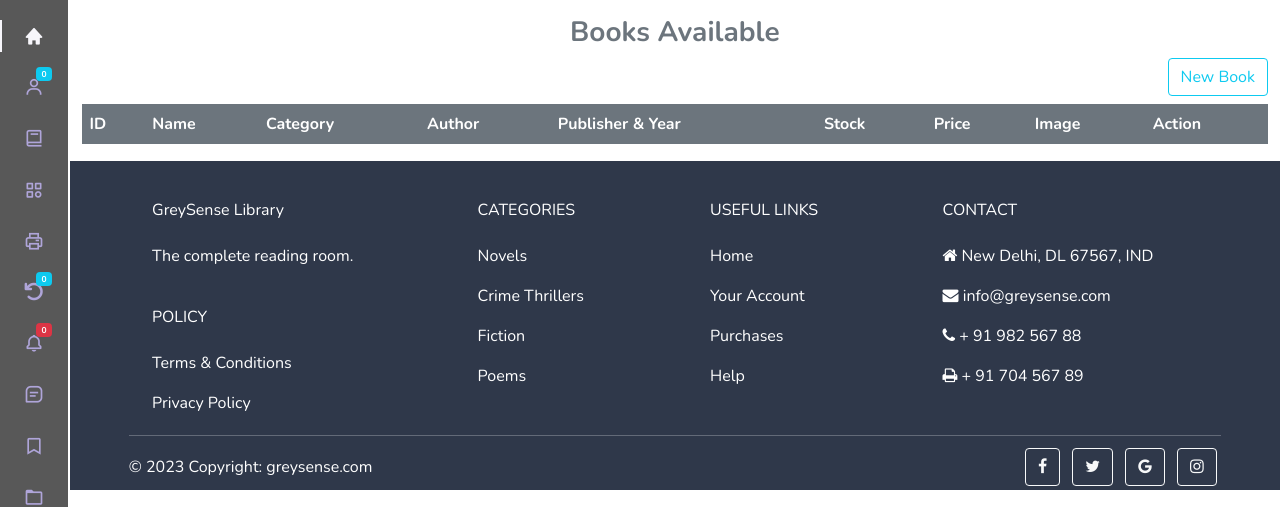
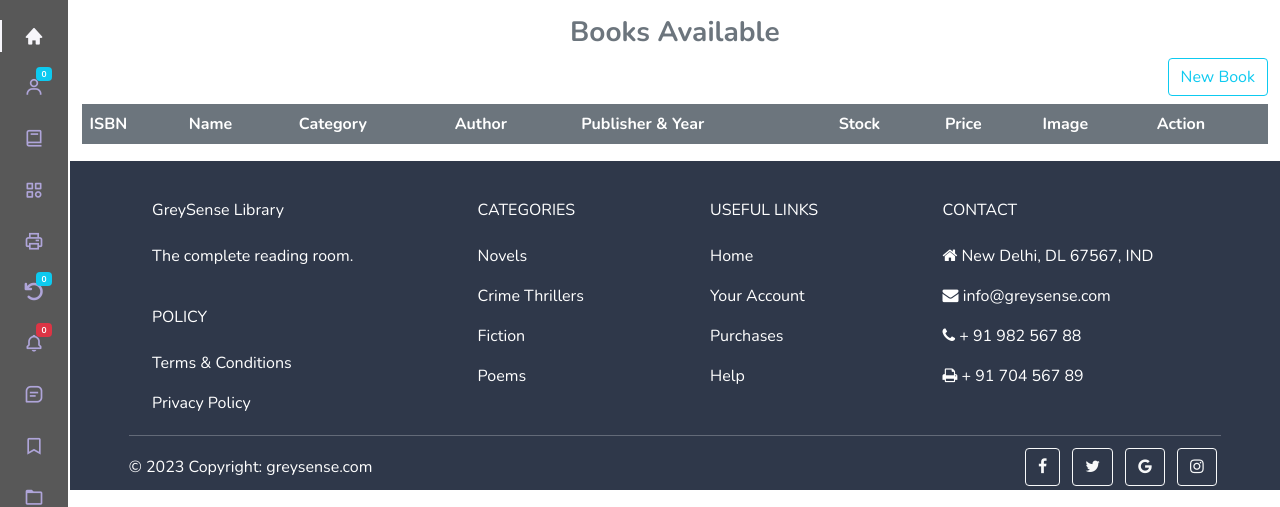
Before and after one commit to Shemeemvp/LibraryManagement, a Django app: template LibraryApp/templates/admin/book/show-books.html in a window 1280 px wide. Shown: the part 64-571 px from the top of the page. Run offline with Django 4.2, Linux system fonts and the light colour scheme; the template is opened without the code that fills it, so the values that code supplies are empty; some libraries are stand-ins or nearby versions.

Commit message:
Books model - field modified, added ISBN. Validation for ISBN added.

```diff
--- a/LibraryApp/models.py
+++ b/LibraryApp/models.py
@@ -1,6 +1,7 @@
 from django.db import models
 from django.contrib.auth.models import User, auth
 from phonenumber_field.modelfields import PhoneNumberField
+from isbn_field import ISBNField
 from django.contrib.auth.models import AbstractUser
 
 # Create your models here.
@@ -46,7 +47,8 @@ class Publisher(models.Model):
 
 
 class Books(models.Model):
-    book_number = models.BigIntegerField(null=True, blank=True)
+    # isbn = models.BigIntegerField(null=True, blank=True)
+    isbn = ISBNField(null=True)
     title = models.CharField(max_length=150)
     slug = models.SlugField(max_length=100,null=True,blank=True)
     edition = models.IntegerField(null=True)
--- a/LibraryApp/templates/admin/book/add-book.html
+++ b/LibraryApp/templates/admin/book/add-book.html
@@ -30,10 +30,12 @@ Library {%endblock%} {%block content%}
           <input
             type="number"
             class="form-control"
-            placeholder="Book Number"
+            placeholder="ISBN Number"
+            id="isbnInput"
             name="book-number"
             required
           />
+          <div class="isbn-error text-danger" id="isbn_err"></div>
         </div>
         <div class="form-group">
           <input
--- a/LibraryApp/templates/admin/book/edit-book.html
+++ b/LibraryApp/templates/admin/book/edit-book.html
@@ -27,13 +27,13 @@ Library {%endblock%} {%block content%}
       >
         {%csrf_token%}
         <div class="form-group">
-            <label class="text-secondary fw-bold" for="">Book Number</label>
+            <label class="text-secondary fw-bold" for="">ISBN Number</label>
           <input
             type="number"
             class="form-control"
-            placeholder="Book Number"
+            placeholder="ISBN Number"
             name="book-number"
-            value="{{book.book_number}}"
+            value="{{book.isbn}}"
             required
           />
         </div>
--- a/LibraryApp/templates/admin/book/show-books.html
+++ b/LibraryApp/templates/admin/book/show-books.html
@@ -12,7 +12,7 @@
         <table class="table bg-dark text-white">
           <thead class="bg-secondary text-white">
             <tr>
-              <th scope="col">ID</th>
+              <th scope="col">ISBN</th>
               <th scope="col">Name</th>
               <th scope="col">Category</th>
               <th scope="col">Author</th>
@@ -26,7 +26,7 @@
           <tbody>
             {%for item in books%}
             <tr>
-              <th scope="row">{{item.book_number}}</th>
+              <th scope="row">{{item.isbn}}</th>
               <td>{{item.title}}</td>
               <td>{{item.category.name}}</td>
               <td>{{item.author}}</td>
```
Also changed, not shown: media/books/Anna-Karenina_Z1FF7Vu.webp (added), media/books/above.webp (added), media/books/beloved.jpg (added), media/books/lf.webp (added).
